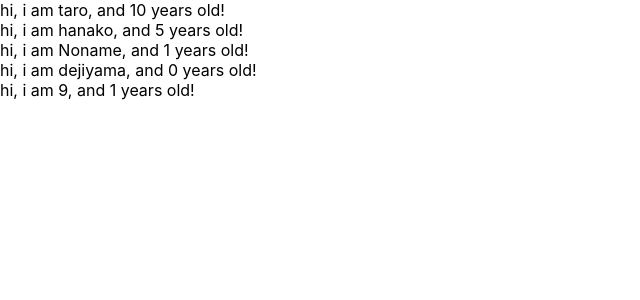
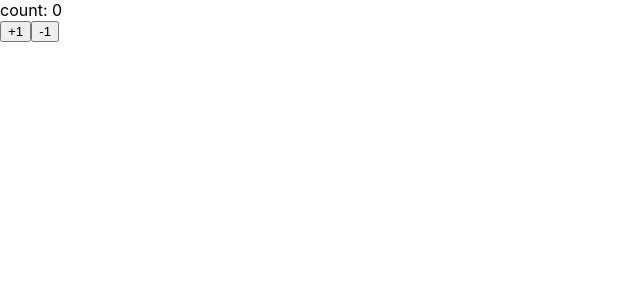
Before and after one commit to dejiyama/udemy-react-redux-crud-application, a React (Create React App) app: page / in a window 1280 px wide. Shown: the top 300 px of the page, without its empty margins (0-640 px from the left). Built offline with nearby package versions, Linux system fonts and the light colour scheme.

Commit message:
learn state and setState

```diff
--- a/src/App.js
+++ b/src/App.js
@@ -1,53 +1,35 @@
-import React from 'react';
-import PropTypes from 'prop-types';
+import React, { Component } from 'react';
 
-// function App() {
-// 	return (
-// 		<React.Fragment>
-// 			<label htmlFor="bar">bar</label>
-// 			<input
-// 				type="text"
-// 				onChange={() => {
-// 					console.log('I am clicked');
-// 				}}
-// 			/>
-// 		</React.Fragment>
-// 	);
-// }
+const App = () => <Counter />;
 
-const App = () => {
-	const profiles = [
-		{ name: 'taro', age: 10 },
-		{ name: 'hanako', age: 5 },
-		{ name: 'Noname' },
-		{ age: 0 },
-		{ name: '9' }
-	];
-	return (
-		<div>
-			{profiles.map((profile, index) => {
-				return <User name={profile.name} age={profile.age} key={index} />;
-			})}
-		</div>
-	);
-};
+class Counter extends Component {
+	constructor(props) {
+		super(props);
+		this.state = {
+			count: 0
+		};
+	}
 
-const User = props => {
-	return (
-		<div>
-			hi, i am {props.name}, and {props.age} years old!
-		</div>
-	);
-};
+	handlePlusButton = () => {
+		this.setState({
+			count: this.state.count + 1
+		});
+	};
+	handleminusButton = () => {
+		this.setState({
+			count: this.state.count - 1
+		});
+	};
 
-User.defaultProps = {
-	age: 1,
-	name: 'dejiyama'
-};
-
-User.propTypes = {
-	name: PropTypes.string,
-	age: PropTypes.number.isRequired
-};
+	render() {
+		return (
+			<React.Fragment>
+				<div>count: {this.state.count}</div>
+				<button onClick={this.handlePlusButton}>+1</button>
+				<button onClick={this.handleminusButton}>-1</button>
+			</React.Fragment>
+		);
+	}
+}
 
 export default App;
```
